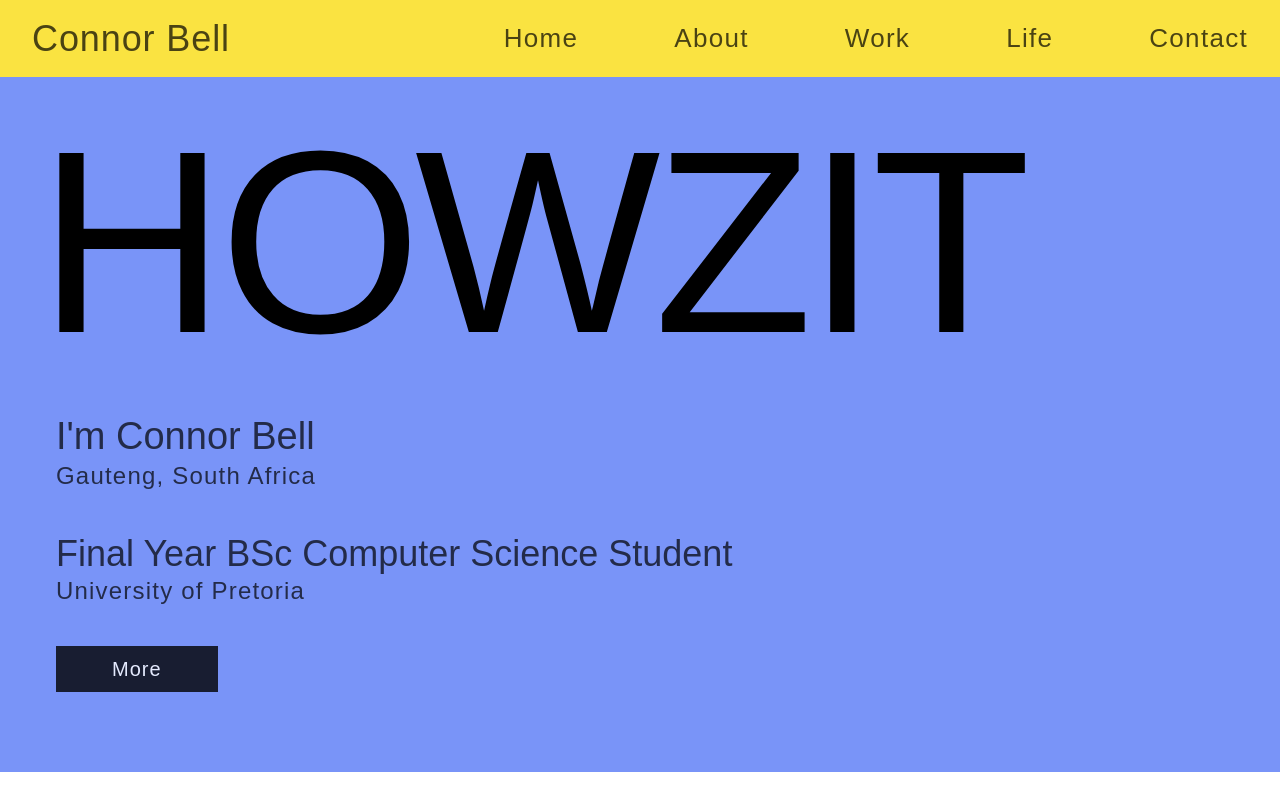
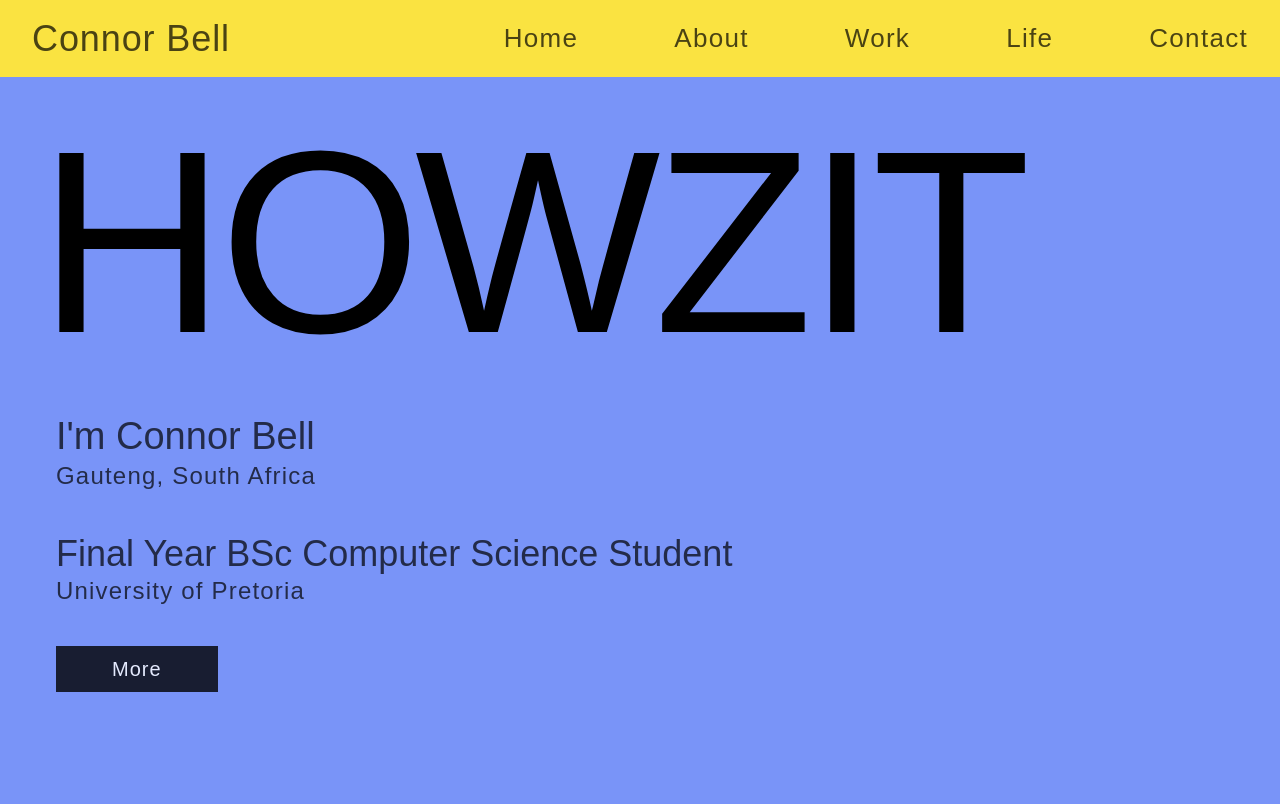
Before and after one commit to u24569608/Connor_Bell_CO_ZA, a Next.js app in the folder site/: page / in a window 1280 px wide. Built offline with nearby package versions, Linux system fonts and the light colour scheme; a web font is replaced by a local one.

Commit message:
Update Hero.tsx

```diff
--- a/site/components/Hero.tsx
+++ b/site/components/Hero.tsx
@@ -76,7 +76,7 @@ export default function Hero() {
           </div>
 
           {/* Bottom spacing */}
-          <div className="pb-20 md:pb-20 lg:pb-20" />
+          <div className="pb-22 md:pb-24 lg:pb-28" />
 
         </div>
       </div>
```
